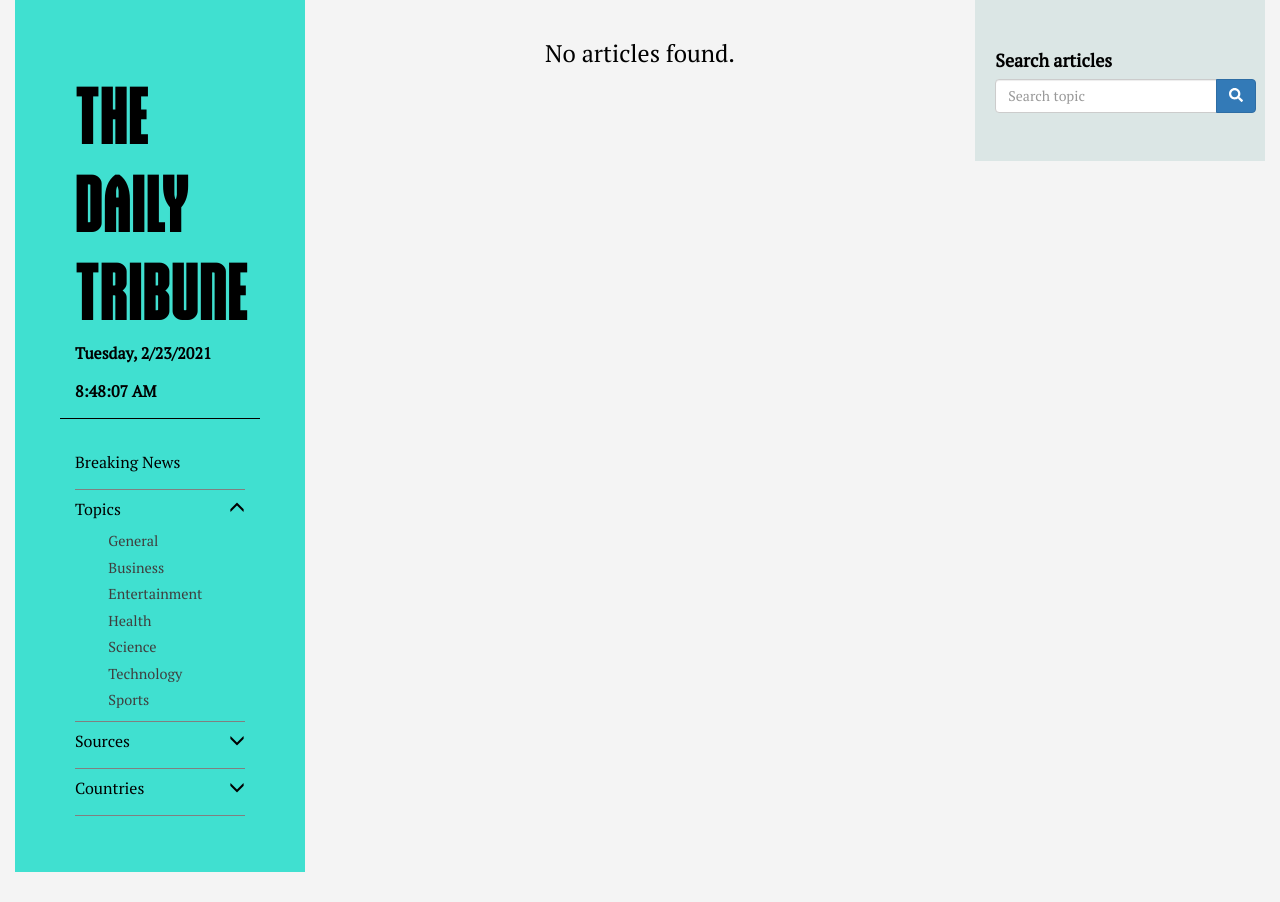
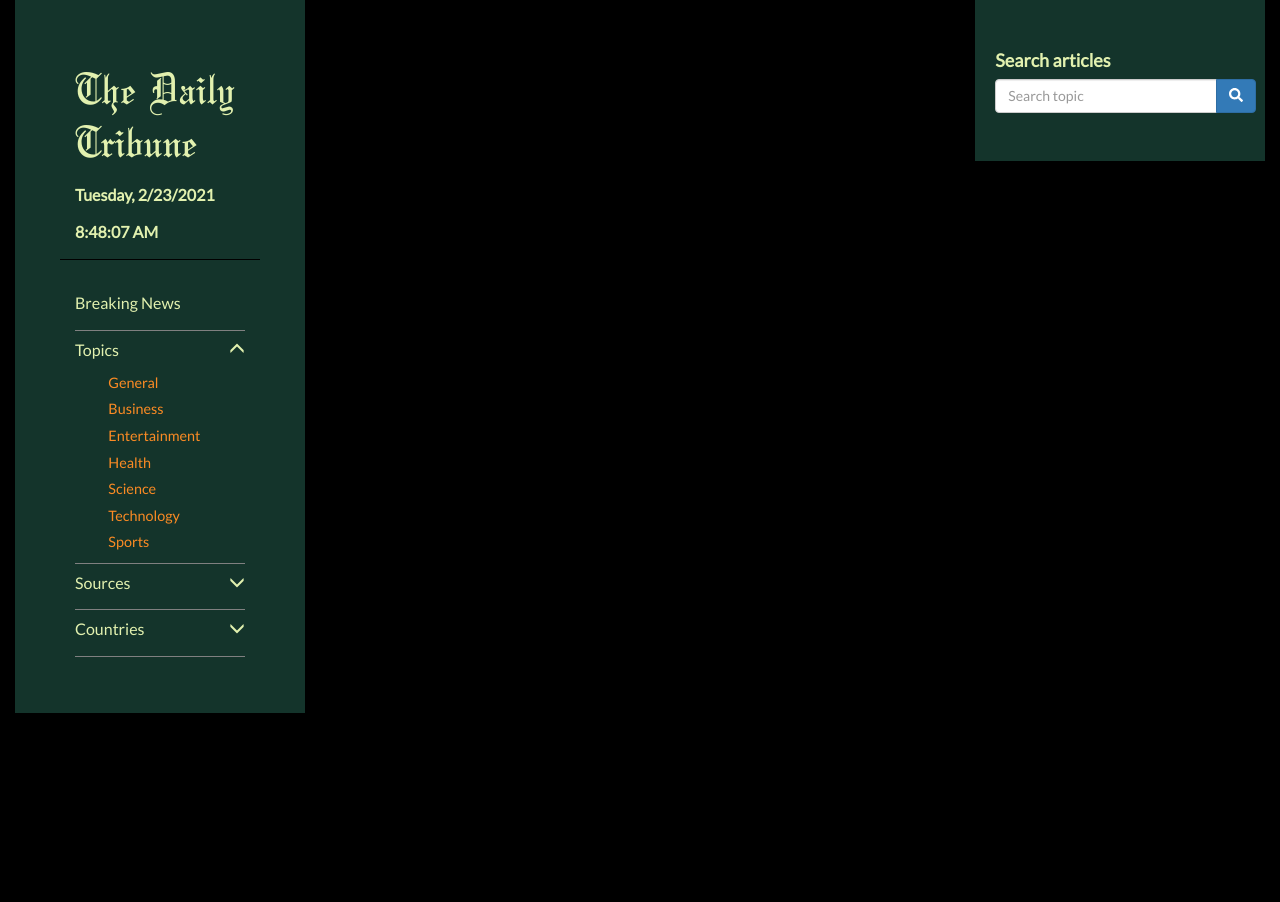
Before and after one commit to RYAN2540/The-Daily-Tribune, a Flask app: template app/templates/news_list.html in a window 1280 px wide. After the commit the page ends 713 px from the top, so only its background shows below. Run offline with Flask 2, Linux system fonts and the light colour scheme; the template is opened without the code that fills it, so the values that code supplies are empty; some libraries are stand-ins or nearby versions.

Commit message:
deployment to heroku

```diff
--- a/app/static/css/styles.css
+++ b/app/static/css/styles.css
@@ -1,8 +1,8 @@
-@import url("https://fonts.googleapis.com/css2?family=PT+Serif&display=swap");
+@import url('https://fonts.googleapis.com/css2?family=Lato&display=swap');
 
 @font-face{
-    font-family: 'valianttimesFont';
-    src: url(../fonts/valianttimes.ttf)
+    font-family: 'OldeEnglishFont';
+    src: url(../fonts/OldeEnglish.ttf)
 }
 
 html, body{
@@ -10,9 +10,9 @@ html, body{
     color: black;
     height: 100%;
     width: 100%;
-    font-family: 'PT Serif', serif;
+    font-family: 'Lato';
     font-size: medium;
-    background-color: #f4f4f4;
+    background-color: black;
 }
 
 a {
@@ -26,9 +26,9 @@ a :hover{
 }
 
 .brand h1{
-    color: black;
-    font-family: valianttimesFont;
-    font-size: 5em;
+    color: #E2F1AF;
+    font-family: OldeEnglishFont;
+    font-size: 3em;
 }
 
 .date p{
@@ -42,8 +42,8 @@ a :hover{
 }
 
 .jumbotron1{
-    background-color: turquoise;
-    color: black;
+    background-color: #14342B;
+    color: #E2F1AF;
     border-radius: 0em !important;
 }
 
@@ -56,7 +56,7 @@ a :hover{
 }
 
 .jumbotron1 a:hover{
-    color: tan;
+    color: #FCF6B1;
 }
 
 hr{
@@ -74,7 +74,7 @@ hr{
 .lists p{
     font-size: 0.9em;
     line-height: 0.8em;
-    color: rgb(63, 62, 62);
+    color: #FB8B24;
 }
 
 .sources,
@@ -120,7 +120,7 @@ img{
 }
 
 .carousel a:hover{
-    color: cyan;
+    color: #5B2333;
 }
 
 .row.display-flex {
@@ -133,8 +133,8 @@ img{
 }
 
 .jumbotron3{
-    background-color: #dbe6e5;
-    color: black;
+    background-color: #14342B;
+    color: #E2F1AF;
     border-radius: 0em !important;
     padding-left: 7% !important;
     padding-right: 3% !important;
@@ -150,8 +150,8 @@ label{
 }
 
 .jumbotron4{
-    background-color: #dbe6e5;
-    color: black;
+    background-color: #14342B;
+    color: #E2F1AF;
     border-radius: 0em !important;
     padding-left: 7% !important;
     padding-right: 3% !important;
@@ -163,11 +163,11 @@ label{
 }
 
 .headline a{
-    color: rgb(14, 67, 121);
+    color: #FB8B24;
 }
 
 .headline a:hover{
-    color: blue;
+    color: lightsalmon;
 }
 
 .head-suffix{
```
Also changed, not shown: requirements.txt (added, +13 -0 lines), app/static/fonts/OldeEnglish.ttf (added).
